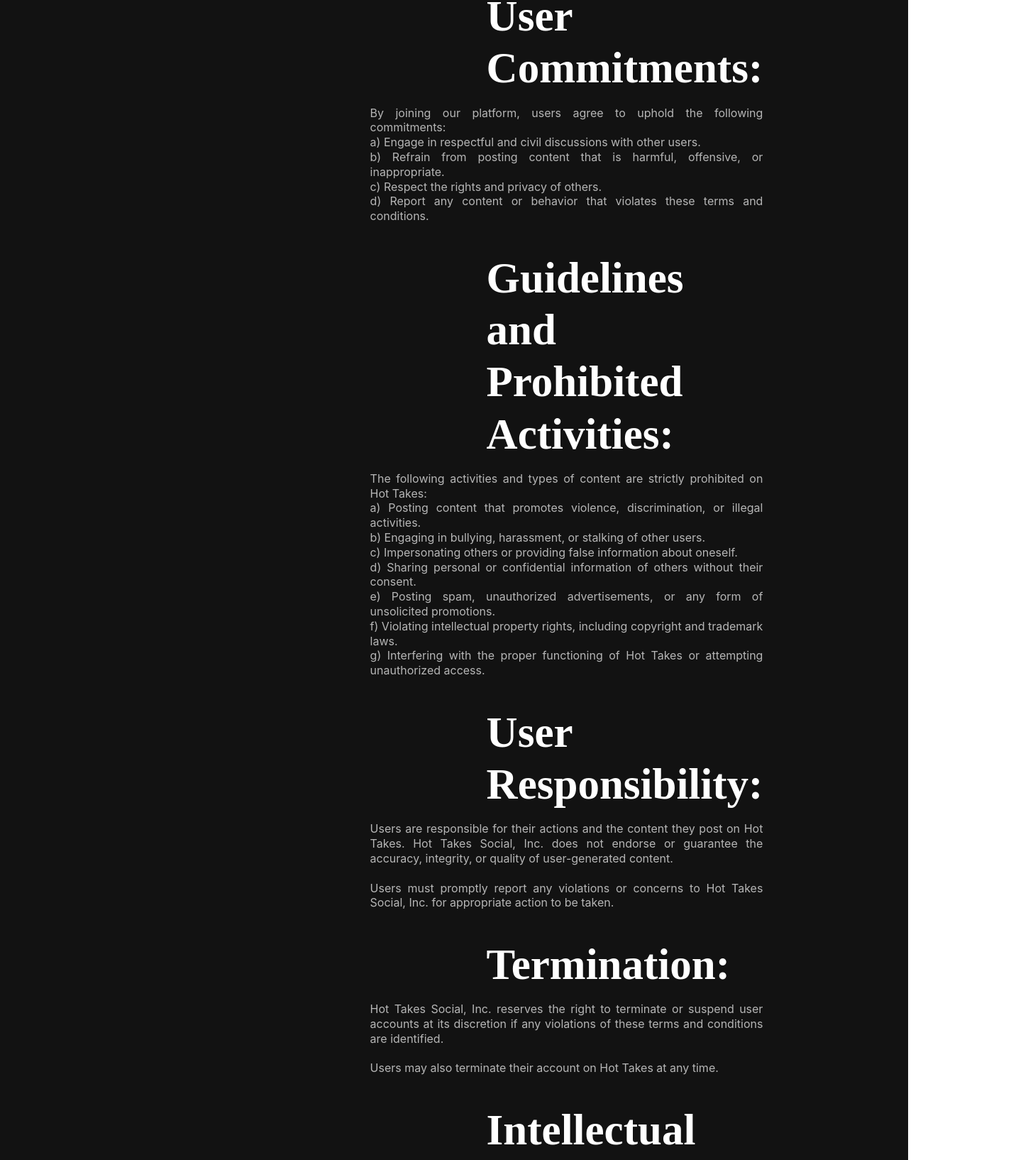
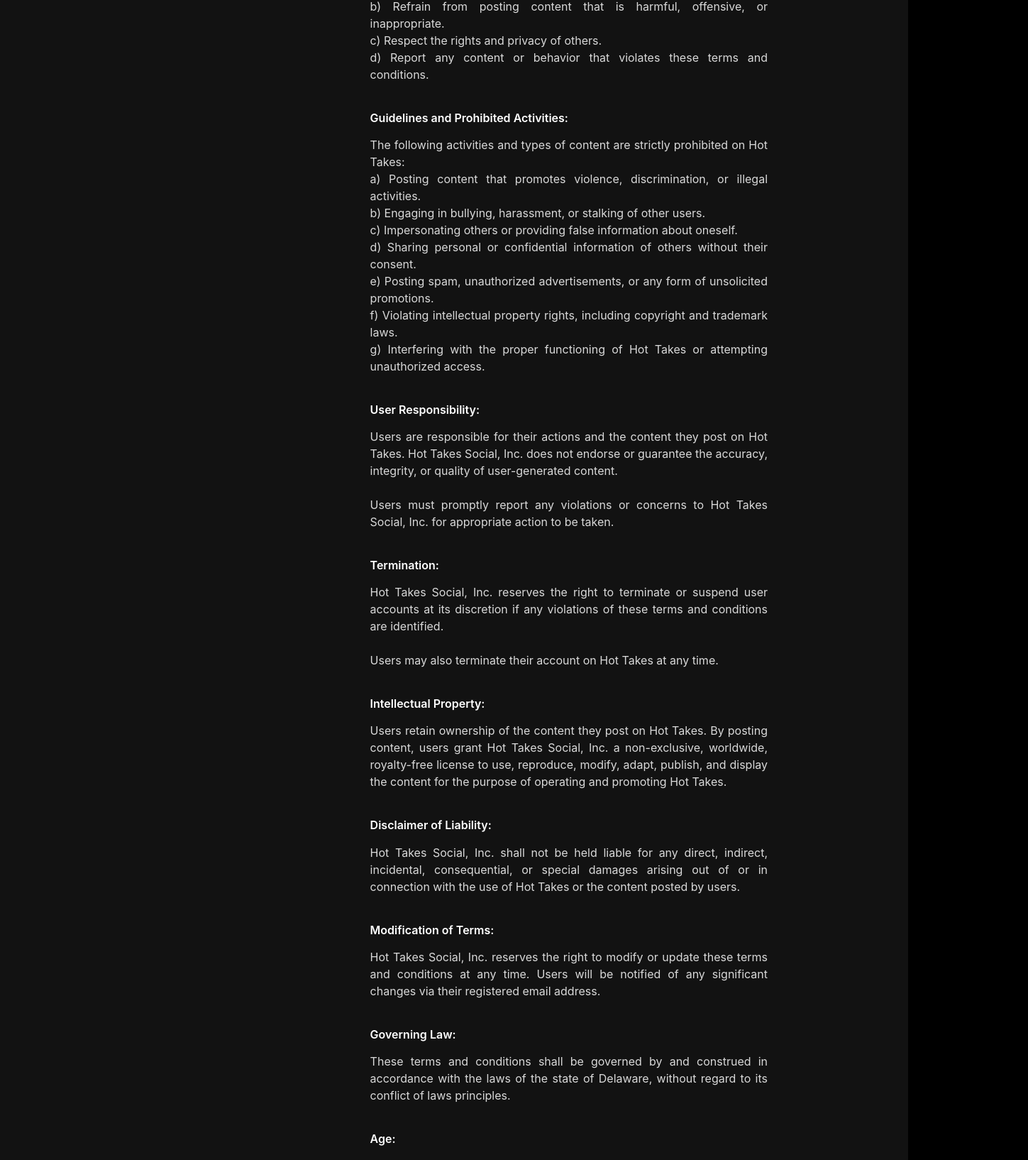
Before and after one commit to WinexWolf/HotTakes, a React (Create React App) app in the folder hottakes/: page /terms-and-conditions in a window 1280 px wide. Shown: the part 969-2603 px from the top of the page at 71% size, 1449 px wide, since content can reach past the window. Built offline with nearby package versions, Linux system fonts and the light colour scheme.

Commit message:
Fixed design issues

```diff
--- a/hottakes/src/About/about.css
+++ b/hottakes/src/About/about.css
@@ -11,18 +11,20 @@
   font-weight: 700;
   line-height: 120%; /* 37.2px */
   padding-top: 172px;
-
+  align-items: start;
+  text-align: left;
   padding-bottom: 71px;
 }
 img {
   border-radius: 20px;
   max-height: 75%;
   max-width: 100%;
+  align-items: start;
 }
 .container {
   display: flex;
   flex-direction: column;
-  align-items: start;
+
   padding-left: 164px;
   padding-right: 164px;
 }
@@ -42,8 +44,7 @@
 .pink {
   color: #ff4e98;
 }
-.container2 {
-}
+
 .name {
   color: var(--neutral-ffffff, #fff);
 
@@ -72,6 +73,10 @@
   font-style: normal;
   font-weight: 400;
   line-height: 130%; /* 20.8px */
+  padding-right: 30px;
+
+  text-align: justify;
+  text-justify: inter-word;
 }
 .glow {
   width: 361px;
--- a/hottakes/src/App.js
+++ b/hottakes/src/App.js
@@ -1,6 +1,13 @@
+import logo from "./logo.svg";
 import "./App.css";
-
-import { BrowserRouter as Routes, Route } from "react-router-dom";
+import Navbar from "./navbar/navbar.js";
+import IndexPage from "./js/index.js";
+import Footer from "./footer/footer.js";
+import VibeCheck from "./VibeCheck/VibeCheck.js";
+import Feature from "./features/feature.js";
+import Recommendations from "./recommendations/recommendations.js";
+import Landing from "./landing/landing.js";
+import { BrowserRouter as Router, Routes, Route } from "react-router-dom";
 import About from "./About/about.js";
 import PlaceCurators from "./PlaceCurators/placeCurators.js";
 import Features from "./Features-main/features.js";
@@ -10,13 +17,13 @@
   return (
     <div className="App">
       {/* <header className="App-header"> */}
-      {/* <Navbar />
-        <Landing />
-        <IndexPage />
-        <Recommendations />
-        <Feature />
-        <VibeCheck />
-        <Footer /> */}
+      <Navbar />
+      <Landing />
+      <IndexPage />
+      <Recommendations />
+      <Feature />
+      <VibeCheck />
+      <Footer />
 
       {/* <Routes>
         <Route path="/" element={<Home />} />
--- a/hottakes/src/Features-main/features.css
+++ b/hottakes/src/Features-main/features.css
@@ -22,7 +22,7 @@
 ul {
   list-style-type: circle;
 }
-.head2 {
+.head5 {
   color: #fff;
   padding-left: 164px;
 
@@ -45,7 +45,7 @@
   line-height: 150%; /* 37.5px */
   padding-right: 164px;
 }
-.desc {
+.desc2 {
   color: var(--neutral-b-6-b-6-b-6, var(--v-2-nobel, #b6b6b6));
   font-family: Inter;
   font-size: 16px;
--- a/hottakes/src/Features-main/features.js
+++ b/hottakes/src/Features-main/features.js
@@ -17,12 +17,12 @@
       </div>
 
       <div className="columns">
-        <div className="column is-two-fifths head2">Be Respectful.</div>
+        <div className="column is-two-fifths head5">Be Respectful.</div>
         <div className="column">
           <div className="head3">
             No Violence, Threats, Harassment, or Hateful Conduct.
           </div>
-          <div className="desc">
+          <div className="desc2">
             <ul>
               <li>Users cannot threaten other users or businesses.</li>
               <li>Users cannot harass other users or businesses.</li>
@@ -46,7 +46,7 @@
           <br />
           <br />
           <div className="head3">Privacy breaches are violence.</div>
-          <div className="desc">
+          <div className="desc2">
             <ul>
               {" "}
               <li>
@@ -62,7 +62,7 @@
         <hr />
       </div>
       <div className="columns">
-        <div className="column is-two-fifths head2">Be Truthful.</div>
+        <div className="column is-two-fifths head5">Be Truthful.</div>
         <div className="column">
           <div className="head3">
             Users cannot spread falsehoods maliciously, both towards users or
@@ -95,7 +95,7 @@
         <hr />
       </div>
       <div className="columns">
-        <div className="column is-two-fifths head2">Be Civil.</div>
+        <div className="column is-two-fifths head5">Be Civil.</div>
         <div className="column">
           <div className=" head3">
             Users cannot share profanity, vulgarity, or any other form of
@@ -114,7 +114,7 @@
         <hr />
       </div>
       <div className="columns">
-        <div className="column is-two-fifths head2">Be Legal.</div>
+        <div className="column is-two-fifths head5">Be Legal.</div>
         <div className="column">
           <div className="head3">
             Users cannot post content that is illegal, violates the law, or
@@ -132,7 +132,7 @@
         <hr />
       </div>
       <div className="columns">
-        <div className="column is-two-fifths head2">Be Human.</div>
+        <div className="column is-two-fifths head5">Be Human.</div>
         <div className="column">
           <div className="head3">
             Generative AI has made it more difficult to know whether someone is
--- a/hottakes/src/Home/home.js
+++ b/hottakes/src/Home/home.js
@@ -1,14 +1,17 @@
 // Filename - Home.jsx
 import React from "react";
 import Navbar from "../navbar/navbar";
+import Landing from "../landing/landing";
+import "bulma/css/bulma.min.css";
 // Importing Link from react-router-dom to
 // navigate to different end points.
 // import { Link } from "react-router-dom";
 
 const Home = () => {
   return (
-    <div>
-      <Navbar />
+    <div className="has-background-black-bis">
+      {/* <Navbar />
+      <Landing /> */}
     </div>
   );
 };
--- a/hottakes/src/PlaceCurators/placeCurators.css
+++ b/hottakes/src/PlaceCurators/placeCurators.css
@@ -41,7 +41,7 @@
   line-height: 120%; /* 37.2px */
   padding-bottom: 40px;
 }
-.desc {
+.desc3 {
   color: var(--neutral-d-9-d-9-d-9, #d9d9d9);
   font-family: Inter;
   font-size: 16px;
--- a/hottakes/src/PlaceCurators/placeCurators.js
+++ b/hottakes/src/PlaceCurators/placeCurators.js
@@ -33,7 +33,7 @@
         <div className="column">
           <div className="sub" ref={termsRef}>
             <div className="heading1">Terms and Conditions</div>
-            <div className="desc">
+            <div className="desc3">
               Welcome to Hot Takes! Hot Takes is a platform designed for users
               to share their takes with friends and connect with businesses. We
               aim to create a fun and engaging space where authenticity,
@@ -45,7 +45,7 @@
           </div>
           <div className="sub">
             <div className="head2">Purpose and Content:</div>
-            <div className="desc">
+            <div className="desc3">
               Hot Takes is intended for users to share their opinions and
               thoughts with their friends in an open and respectful manner.
               <br />
@@ -64,7 +64,7 @@
           </div>
           <div className="sub">
             <div className="head2">User Commitments:</div>
-            <div className="desc">
+            <div className="desc3">
               By joining our platform, users agree to uphold the following
               commitments:
               <br />
@@ -82,7 +82,7 @@
           </div>{" "}
           <div className="sub">
             <div className="head2">Guidelines and Prohibited Activities:</div>
-            <div className="desc">
+            <div className="desc3">
               The following activities and types of content are strictly
               prohibited on Hot Takes:
               <br />
@@ -106,7 +106,7 @@
           </div>{" "}
           <div className="sub">
             <div className="head2">User Responsibility:</div>
-            <div className="desc">
+            <div className="desc3">
               Users are responsible for their actions and the content they post
               on Hot Takes. Hot Takes Social, Inc. does not endorse or guarantee
               the accuracy, integrity, or quality of user-generated content.
@@ -118,7 +118,7 @@
           </div>{" "}
           <div className="sub">
             <div className="head2">Termination:</div>
-            <div className="desc">
+            <div className="desc3">
               Hot Takes Social, Inc. reserves the right to terminate or suspend
               user accounts at its discretion if any violations of these terms
               and conditions are identified.
@@ -129,7 +129,7 @@
           </div>{" "}
           <div className="sub">
             <div className="head2">Intellectual Property:</div>
-            <div className="desc">
+            <div className="desc3">
               Users retain ownership of the content they post on Hot Takes. By
               posting content, users grant Hot Takes Social, Inc. a
               non-exclusive, worldwide, royalty-free license to use, reproduce,
@@ -139,7 +139,7 @@
           </div>{" "}
           <div className="sub">
             <div className="head2">Disclaimer of Liability:</div>
-            <div className="desc">
+            <div className="desc3">
               Hot Takes Social, Inc. shall not be held liable for any direct,
               indirect, incidental, consequential, or special damages arising
               out of or in connection with the use of Hot Takes or the content
@@ -148,7 +148,7 @@
           </div>{" "}
           <div className="sub">
             <div className="head2">Modification of Terms:</div>
-            <div className="desc">
+            <div className="desc3">
               Hot Takes Social, Inc. reserves the right to modify or update
               these terms and conditions at any time. Users will be notified of
               any significant changes via their registered email address.
@@ -156,7 +156,7 @@
           </div>{" "}
           <div className="sub">
             <div className="head2">Governing Law:</div>
-            <div className="desc">
+            <div className="desc3">
               These terms and conditions shall be governed by and construed in
               accordance with the laws of the state of Delaware, without regard
               to its conflict of laws principles.
@@ -164,7 +164,7 @@
           </div>{" "}
           <div className="sub">
             <div className="head2">Age:</div>
-            <div className="desc">
+            <div className="desc3">
               Users must be above the age of 18 to use Hot Takes.
             </div>
           </div>
@@ -173,7 +173,7 @@
           </div>
           <div className="sub" ref={privacyRef}>
             <div className="heading1">Privacy Policy</div>
-            <div className="desc">
+            <div className="desc3">
               At Hot Takes, we take your privacy very seriously. This policy
               outlines how we collect, use, and protect your personal
               information on our map-based social audio platform.
@@ -181,7 +181,7 @@
           </div>
           <div className="sub">
             <div className="head2">Data Collection</div>
-            <div className="desc">
+            <div className="desc3">
               When you sign up for Hot Takes, we collect personal information
               that you provide us with, such as your name and email address. We
               also collect information about your device, including your IP
@@ -204,7 +204,7 @@
           </div>
           <div className="sub">
             <div className="head2">Data Usage</div>
-            <div className="desc">
+            <div className="desc3">
               We use the data we collect to provide you with the best user
               experience possible. This includes personalizing your account,
               sending you notifications, and improving our services. We do not
@@ -224,7 +224,7 @@
           </div>
           <div className="sub">
             <div className="head2">Data Protection</div>
-            <div className="desc">
+            <div className="desc3">
               We take the protection of your personal information very
               seriously. We have implemented various security measures to ensure
               your data is safe, including encryption and regular backups. We
@@ -248,7 +248,7 @@
           </div>
           <div className="sub">
             <div className="head2">Changes to Policy</div>
-            <div className="desc">
+            <div className="desc3">
               We reserve the right to make changes to this privacy policy at any
               time. Any changes will be posted on our website and will take
               effect immediately.
@@ -256,7 +256,7 @@
           </div>
           <div className="sub">
             <div className="head2">Contact Us</div>
-            <div className="desc">
+            <div className="desc3">
               If you have any questions or concerns about our privacy policy,
               please contact us.
             </div>
--- a/hottakes/src/navbar/navbar.js
+++ b/hottakes/src/navbar/navbar.js
@@ -2,6 +2,7 @@
 import React, { useState, useEffect } from "react";
 import HamburgerMenu from "../js/hamburger";
 import "./navbar.css";
+import "bulma/css/bulma.min.css";
 
 function scrollToContact() {
   // Find the "Project" section by its ID
@@ -54,6 +55,7 @@
   }, []);
 
   return (
+    <div className="has-background-black-bis">
       <nav className="navbar">
         {/* {!showLogo && <img src={} height={80} width={80}></img>}
         {showLogo && <img src={} height={80} width={80}></img>} */}
@@ -74,6 +76,7 @@
 
         <HamburgerMenu></HamburgerMenu>
       </nav>
+    </div>
   );
 }
 
```
Lines whose indentation alone changed are shown as unchanged.
